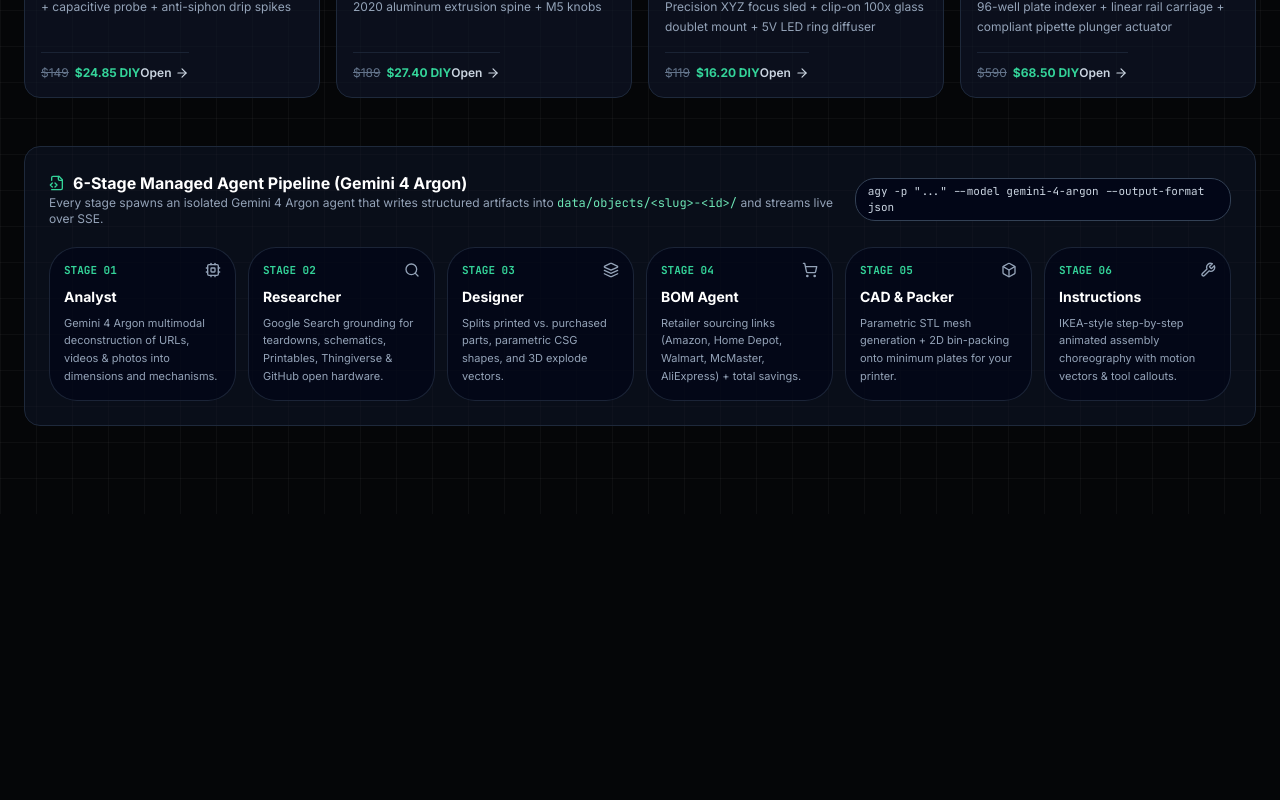
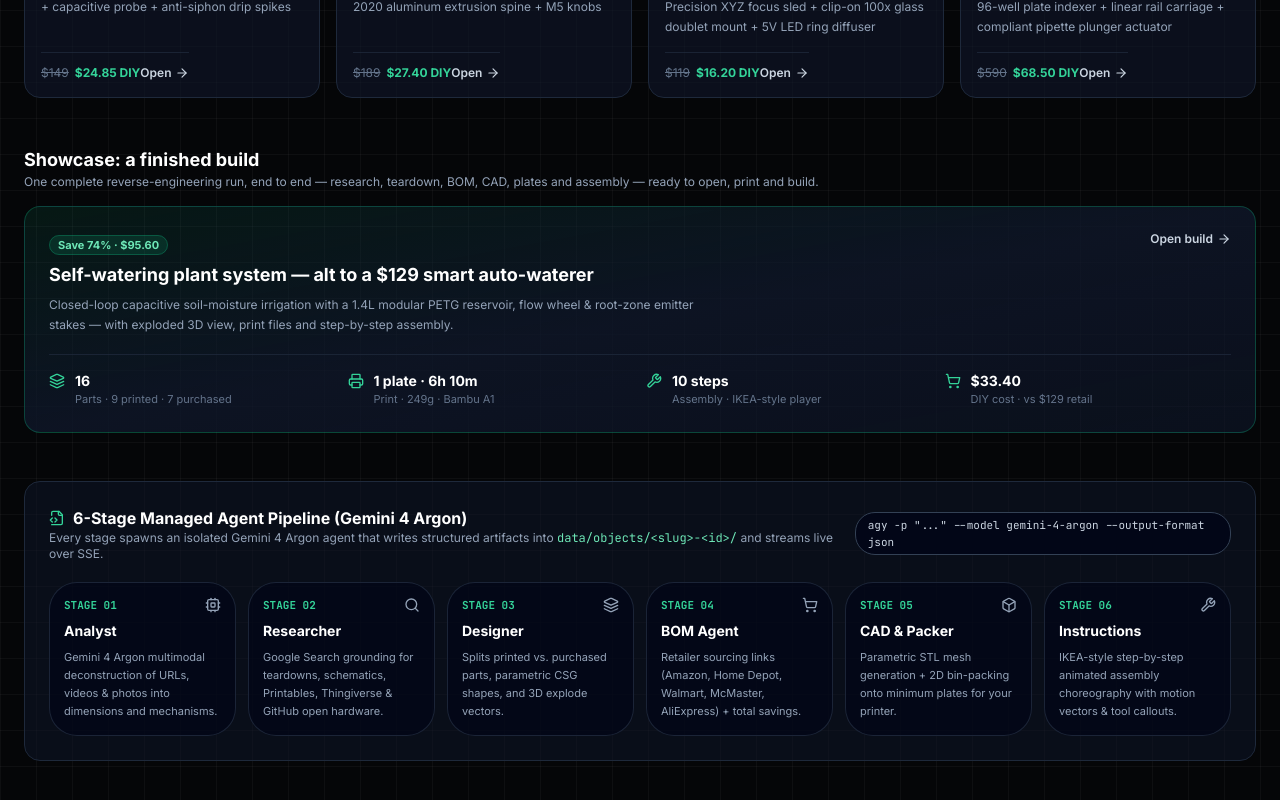
Before and after one commit to dl88jing/get-me-an-alt, a Next.js app: page / in a window 1280 px wide. Shown: the part 854-1654 px from the top of the page. Before the commit the page ends 1368 px from the top, so only its background shows below. Built offline with nearby package versions, Linux system fonts and the light colour scheme.

Commit message:
msg: muse-dl88jing 13:58 PT — landing showcase build section + 13:58 PT verification log

```diff
--- a/app/page.tsx
+++ b/app/page.tsx
@@ -3,6 +3,7 @@
 import React, { useState } from 'react';
 import { useRouter } from 'next/navigation';
 import Link from 'next/link';
+import { ShowcaseBuild } from '../components/ui/ShowcaseBuild';
 import {
   ArrowRight,
   Box,
@@ -430,6 +431,9 @@ export default function LandingPage() {
         </div>
       </section>
 
+      {/* Showcase: finished build */}
+      <ShowcaseBuild />
+
       {/* Managed Agents Pipeline Overview */}
       <section className="rounded-2xl border border-slate-800 bg-slate-900/50 p-6 space-y-5">
         <div className="flex flex-col sm:flex-row sm:items-center justify-between gap-2">
--- /dev/null
+++ b/components/ui/ShowcaseBuild.tsx
@@ -0,0 +1,70 @@
+import Link from 'next/link';
+import { ArrowRight, Layers, Printer, ShoppingCart, Wrench } from 'lucide-react';
+
+/**
+ * ShowcaseBuild — featured completed-build card for the landing page.
+ * Numbers are the verified demo artifacts in data/demo/plant-waterer
+ * (bom.json, design.json, plates.json, instructions.json), not marketing
+ * copy: $129 retail -> $33.40 DIY (74% saved), 16 parts (9 printed +
+ * 7 purchased), 10 assembly steps, 1 Bambu A1 plate, 6h 10m, 249g.
+ * More showcase builds arrive with the data/samples lane; this card only
+ * ever advertises builds that actually exist.
+ */
+export function ShowcaseBuild() {
+  const stats = [
+    { icon: Layers, label: 'Parts', value: '16', sub: '9 printed · 7 purchased' },
+    { icon: Printer, label: 'Print', value: '1 plate · 6h 10m', sub: '249g · Bambu A1' },
+    { icon: Wrench, label: 'Assembly', value: '10 steps', sub: 'IKEA-style player' },
+    { icon: ShoppingCart, label: 'DIY cost', value: '$33.40', sub: 'vs $129 retail' },
+  ];
+
+  return (
+    <section className="space-y-4">
+      <div>
+        <h2 className="text-lg font-bold text-white">Showcase: a finished build</h2>
+        <p className="text-xs text-slate-400">
+          One complete reverse-engineering run, end to end — research, teardown, BOM, CAD, plates
+          and assembly — ready to open, print and build.
+        </p>
+      </div>
+
+      <Link
+        href="/projects/plant-auto-waterer"
+        className="group block rounded-2xl border border-emerald-500/30 bg-gradient-to-br from-emerald-500/10 via-slate-900/80 to-slate-900/60 p-5 transition-all hover:border-emerald-400/60 sm:p-6"
+      >
+        <div className="flex flex-wrap items-start justify-between gap-3">
+          <div className="space-y-1.5">
+            <span className="rounded-md bg-emerald-500/15 px-2 py-0.5 text-[11px] font-bold text-emerald-300 border border-emerald-500/30">
+              Save 74% · $95.60
+            </span>
+            <h3 className="text-base font-bold text-white group-hover:text-emerald-300 transition-colors sm:text-lg">
+              Self-watering plant system — alt to a $129 smart auto-waterer
+            </h3>
+            <p className="max-w-2xl text-xs leading-relaxed text-slate-400">
+              Closed-loop capacitive soil-moisture irrigation with a 1.4L modular PETG reservoir,
+              flow wheel &amp; root-zone emitter stakes — with exploded 3D view, print files and
+              step-by-step assembly.
+            </p>
+          </div>
+          <span className="inline-flex shrink-0 items-center gap-1 text-xs font-semibold text-slate-300 group-hover:text-emerald-300">
+            Open build <ArrowRight className="h-3.5 w-3.5" />
+          </span>
+        </div>
+
+        <div className="mt-5 grid gap-3 border-t border-slate-800/80 pt-4 sm:grid-cols-2 lg:grid-cols-4">
+          {stats.map((s) => (
+            <div key={s.label} className="flex items-start gap-2.5">
+              <s.icon className="mt-0.5 h-4 w-4 shrink-0 text-emerald-400" />
+              <div>
+                <div className="text-sm font-bold text-white">{s.value}</div>
+                <div className="text-[11px] text-slate-500">
+                  {s.label} · {s.sub}
+                </div>
+              </div>
+            </div>
+          ))}
+        </div>
+      </Link>
+    </section>
+  );
+}
```
Also changed, not shown: 2 other files (tests, documents, lock files or other folders).
